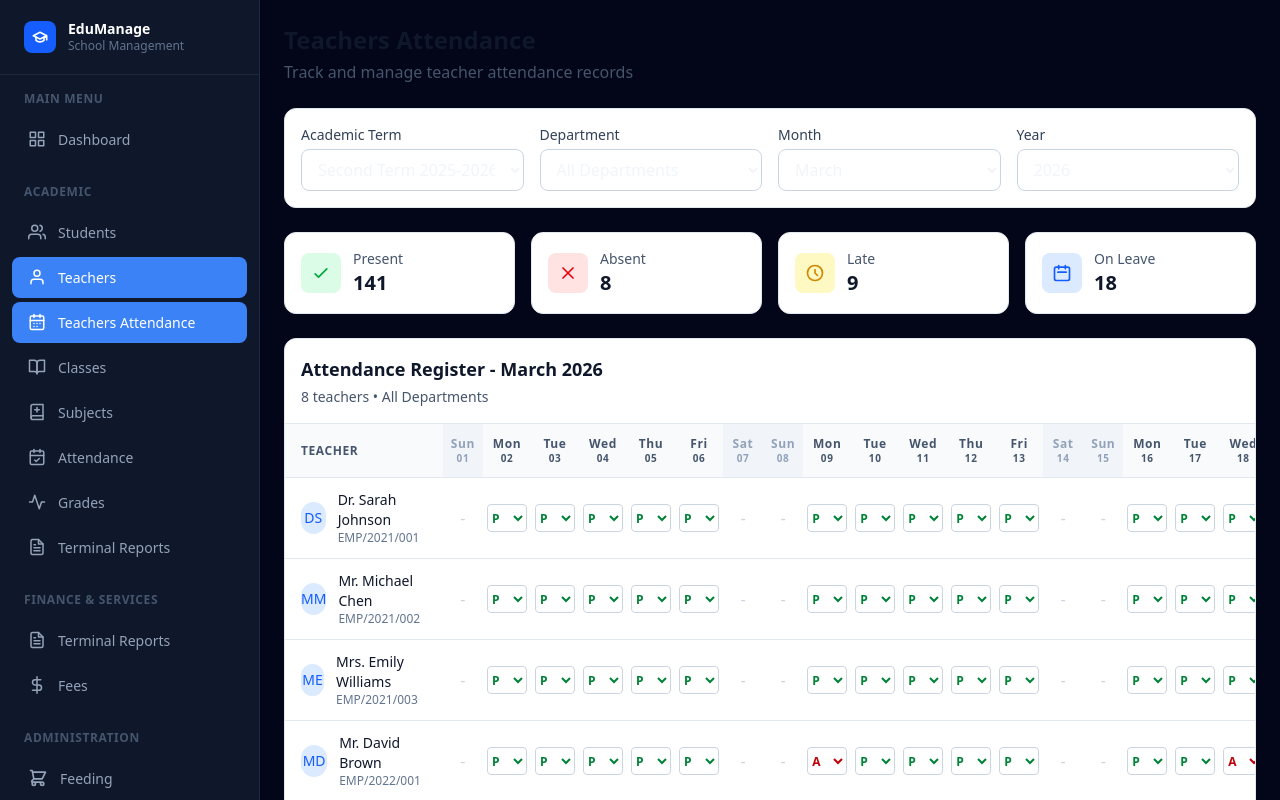
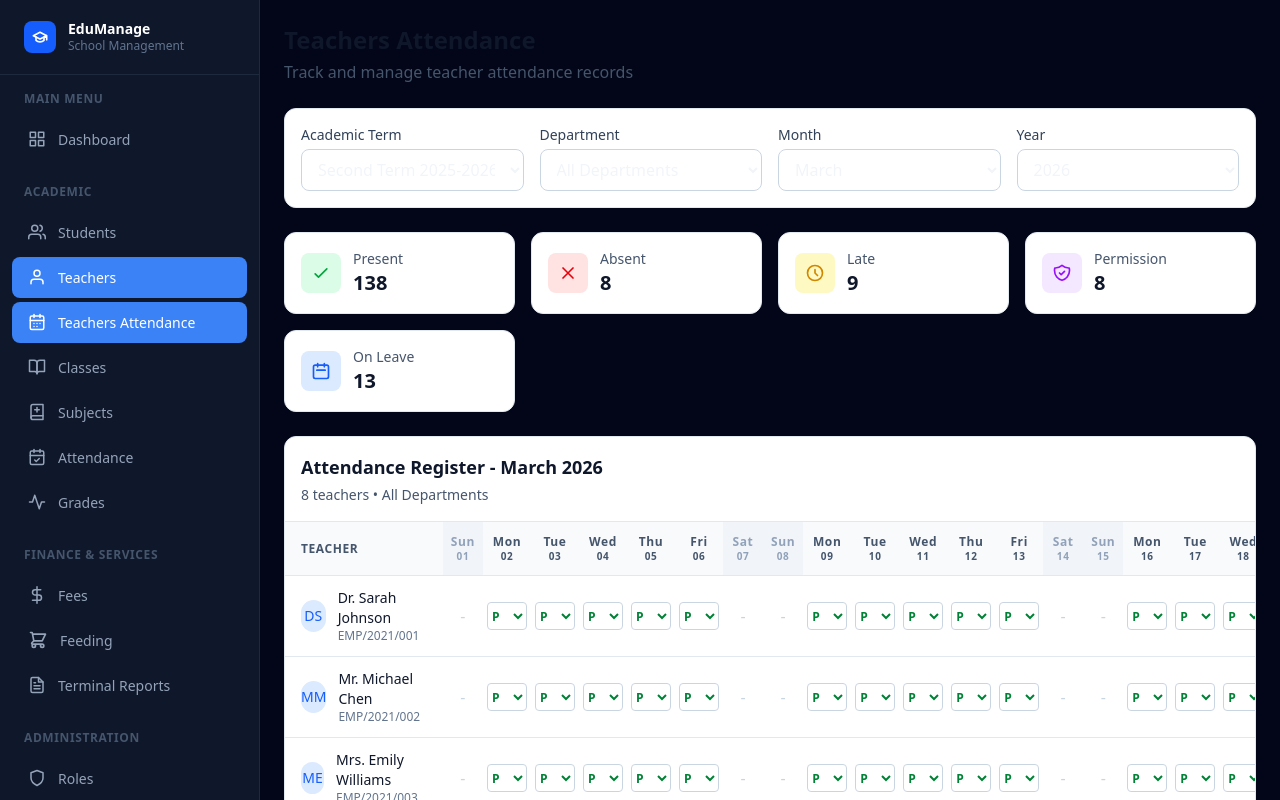
Before and after one commit to lilromeo2290/Clipe233_Edu, a Next.js app: page /teachers-attendance in a window 1280 px wide. Shown: the top 800 px of the page. Built offline with nearby package versions, Linux system fonts and the light colour scheme.

Commit message:
Add Permission option to Teachers Attendance, move Terminal Reports and Feeding to Finance & Services

```diff
--- a/src/app/teachers-attendance/page.tsx
+++ b/src/app/teachers-attendance/page.tsx
@@ -15,7 +15,7 @@ interface AttendanceRecord {
   id: string;
   teacherId: string;
   date: string;
-  status: "present" | "absent" | "late" | "leave";
+  status: "present" | "absent" | "late" | "permission" | "leave";
   remarks?: string;
 }
 
@@ -86,7 +86,9 @@ function generateMockAttendance(teachers: Teacher[], days: { date: string; dayNa
         status = "absent";
       } else if (rand < 0.1) {
         status = "late";
-      } else if (rand < 0.18) {
+      } else if (rand < 0.15) {
+        status = "permission";
+      } else if (rand < 0.2) {
         status = "leave";
       }
 
@@ -138,6 +140,7 @@ export default function TeachersAttendancePage() {
     let present = 0;
     let absent = 0;
     let late = 0;
+    let permission = 0;
     let leave = 0;
     let total = 0;
 
@@ -156,7 +159,8 @@ export default function TeachersAttendancePage() {
           const rand = Math.random();
           if (rand < 0.05) status = "absent";
           else if (rand < 0.1) status = "late";
-          else if (rand < 0.18) status = "leave";
+          else if (rand < 0.15) status = "permission";
+          else if (rand < 0.2) status = "leave";
           else status = "present";
         }
 
@@ -164,11 +168,12 @@ export default function TeachersAttendancePage() {
         if (status === "present") present++;
         else if (status === "absent") absent++;
         else if (status === "late") late++;
+        else if (status === "permission") permission++;
         else if (status === "leave") leave++;
       });
     });
 
-    return { present, absent, late, leave, total };
+    return { present, absent, late, permission, leave, total };
   };
 
   const stats = calculateStats();
@@ -182,6 +187,8 @@ export default function TeachersAttendancePage() {
         return "bg-red-100 text-red-700 border-red-200";
       case "late":
         return "bg-yellow-100 text-yellow-700 border-yellow-200";
+      case "permission":
+        return "bg-purple-100 text-purple-700 border-purple-200";
       case "leave":
         return "bg-blue-100 text-blue-700 border-blue-200";
       case "weekend":
@@ -212,6 +219,12 @@ export default function TeachersAttendancePage() {
             <path strokeLinecap="round" strokeLinejoin="round" strokeWidth={2} d="M12 8v4l3 3m6-3a9 9 0 11-18 0 9 9 0 0118 0z" />
           </svg>
         );
+      case "permission":
+        return (
+          <svg className="w-3 h-3" fill="none" viewBox="0 0 24 24" stroke="currentColor">
+            <path strokeLinecap="round" strokeLinejoin="round" strokeWidth={2} d="M9 12l2 2 4-4m5.618-4.016A11.955 11.955 0 0112 2.944a11.955 11.955 0 01-8.618 3.04A12.02 12.02 0 003 9c0 5.591 3.824 10.29 9 11.622 5.176-1.332 9-6.03 9-11.622 0-1.042-.133-2.052-.382-3.016z" />
+          </svg>
+        );
       case "leave":
         return (
           <svg className="w-3 h-3" fill="none" viewBox="0 0 24 24" stroke="currentColor">
@@ -234,7 +247,8 @@ export default function TeachersAttendancePage() {
 
     if (normalized < 0.05) return "absent";
     if (normalized < 0.1) return "late";
-    if (normalized < 0.18) return "leave";
+    if (normalized < 0.15) return "permission";
+    if (normalized < 0.2) return "leave";
     return "present";
   };
 
@@ -364,6 +378,20 @@ export default function TeachersAttendancePage() {
 
         <div className="bg-white rounded-xl border border-slate-200 p-4">
           <div className="flex items-center gap-3">
+            <div className="w-10 h-10 rounded-lg bg-purple-100 flex items-center justify-center">
+              <svg className="w-5 h-5 text-purple-600" fill="none" viewBox="0 0 24 24" stroke="currentColor">
+                <path strokeLinecap="round" strokeLinejoin="round" strokeWidth={2} d="M9 12l2 2 4-4m5.618-4.016A11.955 11.955 0 0112 2.944a11.955 11.955 0 01-8.618 3.04A12.02 12.02 0 003 9c0 5.591 3.824 10.29 9 11.622 5.176-1.332 9-6.03 9-11.622 0-1.042-.133-2.052-.382-3.016z" />
+              </svg>
+            </div>
+            <div>
+              <p className="text-sm text-slate-600">Permission</p>
+              <p className="text-xl font-bold text-slate-900">{stats.permission}</p>
+            </div>
+          </div>
+        </div>
+
+        <div className="bg-white rounded-xl border border-slate-200 p-4">
+          <div className="flex items-center gap-3">
             <div className="w-10 h-10 rounded-lg bg-blue-100 flex items-center justify-center">
               <svg className="w-5 h-5 text-blue-600" fill="none" viewBox="0 0 24 24" stroke="currentColor">
                 <path strokeLinecap="round" strokeLinejoin="round" strokeWidth={2} d="M8 7V3m8 4V3m-9 8h10M5 21h14a2 2 0 002-2V7a2 2 0 00-2-2H5a2 2 0 00-2 2v12a2 2 0 002 2z" />
@@ -457,6 +485,7 @@ export default function TeachersAttendancePage() {
                             <option value="present" className="bg-green-100 text-green-700">P</option>
                             <option value="absent" className="bg-red-100 text-red-700">A</option>
                             <option value="late" className="bg-yellow-100 text-yellow-700">L</option>
+                            <option value="permission" className="bg-purple-100 text-purple-700">PR</option>
                             <option value="leave" className="bg-blue-100 text-blue-700">LV</option>
                           </select>
                         )}
@@ -498,6 +527,14 @@ export default function TeachersAttendancePage() {
           <span>Late</span>
         </div>
         <div className="flex items-center gap-1">
+          <span className="w-4 h-4 rounded bg-purple-100 text-purple-700 flex items-center justify-center">
+            <svg className="w-2.5 h-2.5" fill="none" viewBox="0 0 24 24" stroke="currentColor">
+              <path strokeLinecap="round" strokeLinejoin="round" strokeWidth={2} d="M9 12l2 2 4-4m5.618-4.016A11.955 11.955 0 0112 2.944a11.955 11.955 0 01-8.618 3.04A12.02 12.02 0 003 9c0 5.591 3.824 10.29 9 11.622 5.176-1.332 9-6.03 9-11.622 0-1.042-.133-2.052-.382-3.016z" />
+            </svg>
+          </span>
+          <span>Permission</span>
+        </div>
+        <div className="flex items-center gap-1">
           <span className="w-4 h-4 rounded bg-blue-100 text-blue-700 flex items-center justify-center">
             <svg className="w-2.5 h-2.5" fill="none" viewBox="0 0 24 24" stroke="currentColor">
               <path strokeLinecap="round" strokeLinejoin="round" strokeWidth={2} d="M8 7V3m8 4V3m-9 8h10M5 21h14a2 2 0 002-2V7a2 2 0 00-2-2H5a2 2 0 00-2 2v12a2 2 0 002 2z" />
--- a/src/components/layout/Sidebar.tsx
+++ b/src/components/layout/Sidebar.tsx
@@ -100,19 +100,6 @@ const navItems = [
     ),
   },
   {
-    label: "Terminal Reports",
-    href: "/terminal-reports",
-    icon: (
-      <svg width="18" height="18" viewBox="0 0 24 24" fill="none" stroke="currentColor" strokeWidth="2" strokeLinecap="round" strokeLinejoin="round">
-        <path d="M14 2H6a2 2 0 0 0-2 2v16a2 2 0 0 0 2 2h12a2 2 0 0 0 2-2V8z" />
-        <polyline points="14 2 14 8 20 8" />
-        <line x1="16" y1="13" x2="8" y2="13" />
-        <line x1="16" y1="17" x2="8" y2="17" />
-        <polyline points="10 9 9 9 8 9" />
-      </svg>
-    ),
-  },
-  {
     label: "Fees",
     href: "/fees",
     icon: (
@@ -128,6 +115,19 @@ const navItems = [
     icon: (
       <svg xmlns="http://www.w3.org/2000/svg" className="h-5 w-5" fill="none" viewBox="0 0 24 24" stroke="currentColor">
         <path strokeLinecap="round" strokeLinejoin="round" strokeWidth={2} d="M3 3h2l.4 2M7 13h10l4-8H5.4M7 13L5.4 5M7 13l-2.293 2.293c-.63.63-.184 1.707.707 1.707H17m0 0a2 2 0 100 4 2 2 0 000-4zm-8 2a2 2 0 11-4 0 2 2 0 014 0z" />
+      </svg>
+    ),
+  },
+  {
+    label: "Terminal Reports",
+    href: "/terminal-reports",
+    icon: (
+      <svg width="18" height="18" viewBox="0 0 24 24" fill="none" stroke="currentColor" strokeWidth="2" strokeLinecap="round" strokeLinejoin="round">
+        <path d="M14 2H6a2 2 0 0 0-2 2v16a2 2 0 0 0 2 2h12a2 2 0 0 0 2-2V8z" />
+        <polyline points="14 2 14 8 20 8" />
+        <line x1="16" y1="13" x2="8" y2="13" />
+        <line x1="16" y1="17" x2="8" y2="17" />
+        <polyline points="10 9 9 9 8 9" />
       </svg>
     ),
   },
@@ -191,7 +191,7 @@ export default function Sidebar() {
         <p className="text-slate-600 text-xs font-semibold uppercase tracking-wider px-3 mt-6 mb-3">
           Academic
         </p>
-        {navItems.slice(1, 9).map((item) => {
+        {navItems.slice(1, 8).map((item) => {
           const isActive =
             item.href === "/"
               ? pathname === "/"
@@ -211,7 +211,7 @@ export default function Sidebar() {
         <p className="text-slate-600 text-xs font-semibold uppercase tracking-wider px-3 mt-6 mb-3">
           Finance & Services
         </p>
-        {navItems.slice(8, 10).map((item) => {
+        {navItems.slice(8, 11).map((item) => {
           const isActive =
             item.href === "/"
               ? pathname === "/"
@@ -231,7 +231,7 @@ export default function Sidebar() {
         <p className="text-slate-600 text-xs font-semibold uppercase tracking-wider px-3 mt-6 mb-3">
           Administration
         </p>
-        {navItems.slice(10).map((item) => {
+        {navItems.slice(11).map((item) => {
           const isActive =
             item.href === "/"
               ? pathname === "/"
```
